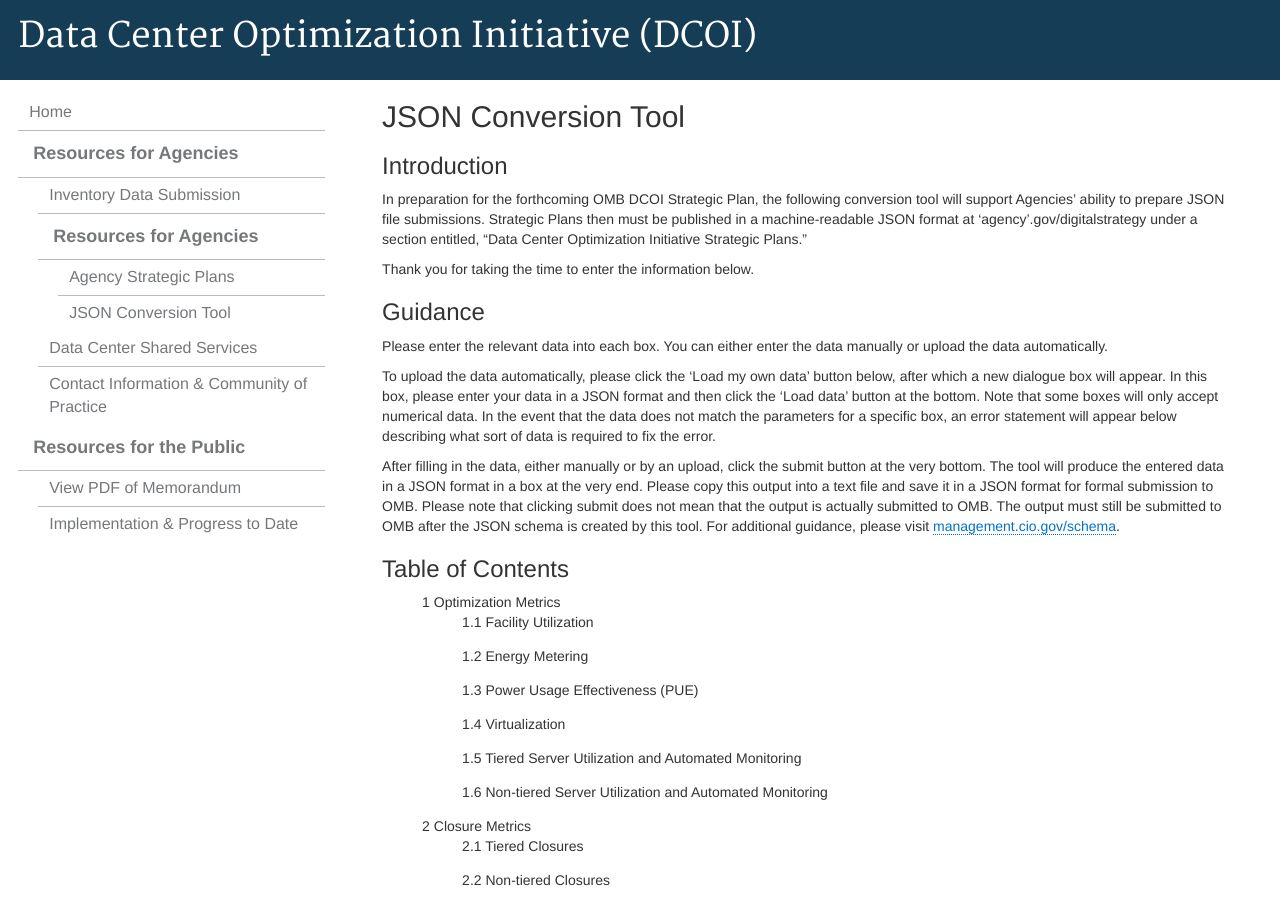
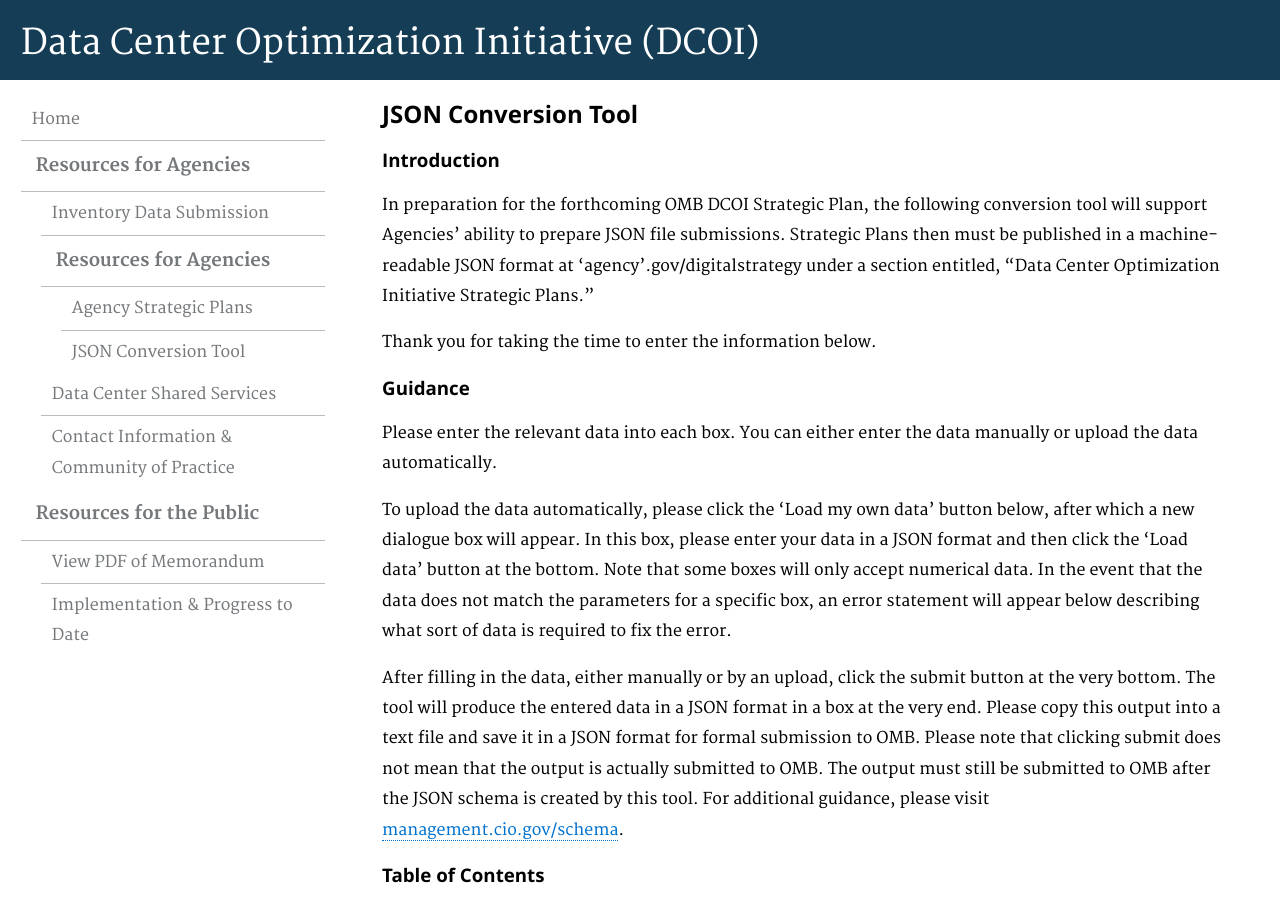
Before and after one commit to ydave-reisys/datacenters, a Jekyll site: the page built from pages/json-conversion-tool.html, in a window 1280 px wide and 900 px high. Built offline with Jekyll 4.4.1, drawn with Linux system fonts in a browser that asks for light colours; nearby versions of some CDN libraries; Markdown is read by kramdown in place of the engine named in the settings; a script that is not in the unit is left out.

Commit message:
JSON tool page theme

```diff
--- a/pages/json-conversion-tool.html
+++ b/pages/json-conversion-tool.html
@@ -6,7 +6,7 @@ description: "JSON Conversion Tool"
 ---
 
 <link type="text/css" rel="stylesheet" href="{{ site.baseurl }}/assets/css/json-editor-styles.css"/>
-<link type="text/css" rel="stylesheet" href="{{ site.baseurl }}/assets/css/bootstrap.min.css"/>
+<!--<link type="text/css" rel="stylesheet" href="{{ site.baseurl }}/assets/css/bootstrap.min.css"/>-->
 <script src="https://cdn.polyfill.io/v2/polyfill.min.js"></script>
 
 
```
